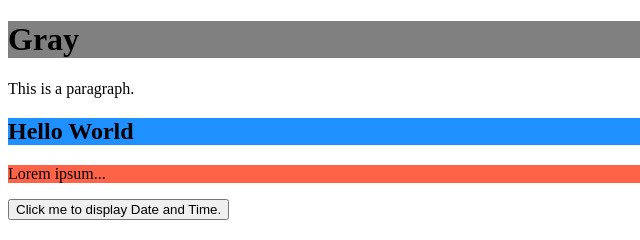
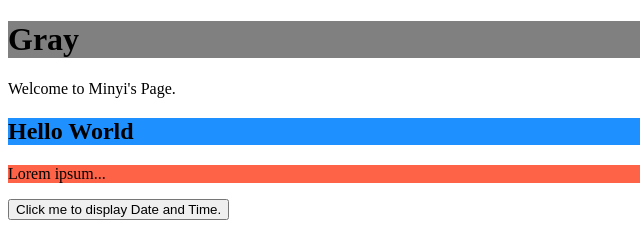
Before and after one commit to minyihu/minyihu.github.io, a plain HTML site: page index.html in a window 1280 px wide. Shown: the full height of the page, 0-640 px from the left. Drawn offline with Linux system fonts and the light colour scheme.

Commit message:
Update index.html

```diff
--- a/index.html
+++ b/index.html
@@ -9,7 +9,7 @@
 <h1 style="background-color:Gray;">Gray</h1>
 
 
-    <p>This is a paragraph.</p>
+    <p>Welcome to Minyi's Page.</p>
     <h2 style="background-color:DodgerBlue;">Hello World</h2>
     <p style="background-color:Tomato;">Lorem ipsum...</p>
 
```
